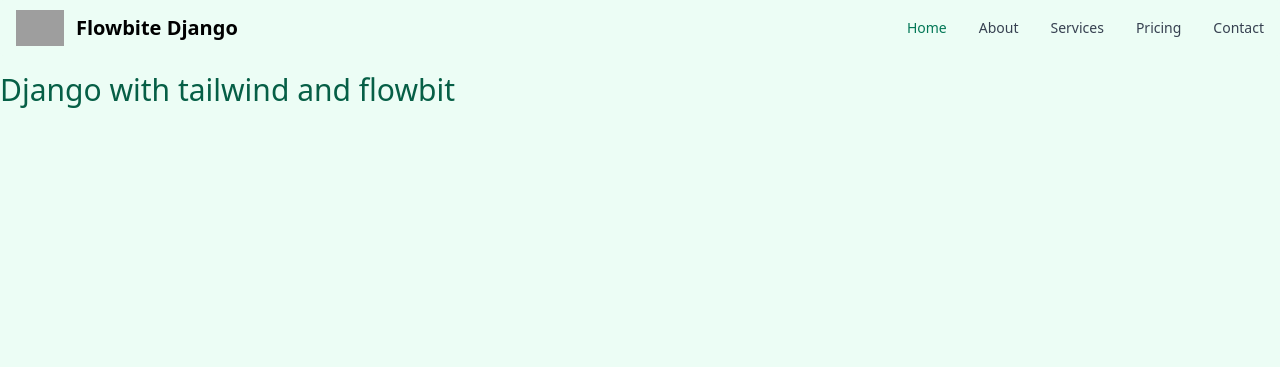
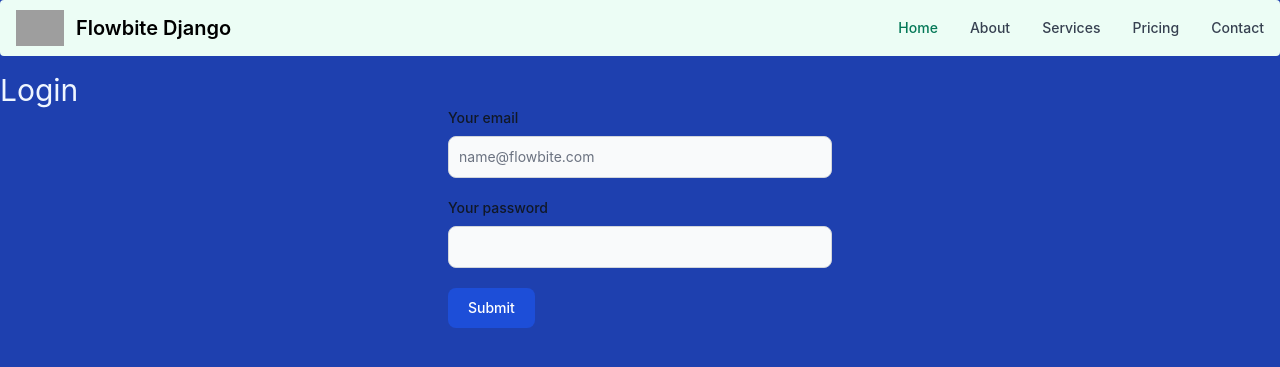
Before and after one commit to Nobody12here/DjangoChat, a Django app: page /account/ in a window 1280 px wide. Shown: the top 367 px of the page. Run offline with Django 4.2, Linux system fonts and the light colour scheme; some libraries are stand-ins or nearby versions; grey boxes are pictures that could not be loaded.

Commit message:
refactor: enhance login form and authentication logic

```diff
--- a/account/templates/account/login.html
+++ b/account/templates/account/login.html
@@ -1,5 +1,25 @@
 {% extends "_base.html" %}
 
 {% block content %}
-<h1 class="text-3xl text-green-800">Django with tailwind and flowbit </h1>
+<h1 class="text-3xl text-primary-50">Login </h1>
+
+<form action="{% url 'login' %}" class="max-w-sm mx-auto" method="post">
+    {% csrf_token %}
+    <div class="mb-5">
+        <label for="email" class="block mb-2 text-sm font-medium text-gray-900 dark:text-white">Your email</label>
+        <input type="email" id="email" name="email"
+            class="bg-gray-50 border border-gray-300 text-gray-900 text-sm rounded-lg focus:ring-blue-500 focus:border-blue-500 block w-full p-2.5 dark:bg-gray-700 dark:border-gray-600 dark:placeholder-gray-400 dark:text-white dark:focus:ring-blue-500 dark:focus:border-blue-500"
+            placeholder="name@flowbite.com" required />
+    </div>
+    <div class="mb-5">
+        <label for="password" class="block mb-2 text-sm font-medium text-gray-900 dark:text-white">Your password</label>
+        <input type="password" id="password" name="password"
+            class="bg-gray-50 border border-gray-300 text-gray-900 text-sm rounded-lg focus:ring-blue-500 focus:border-blue-500 block w-full p-2.5 dark:bg-gray-700 dark:border-gray-600 dark:placeholder-gray-400 dark:text-white dark:focus:ring-blue-500 dark:focus:border-blue-500"
+            required />
+    </div>
+
+    <button type="submit"
+        class="text-white bg-blue-700 hover:bg-blue-800 focus:ring-4 focus:outline-none focus:ring-blue-300 font-medium rounded-lg text-sm w-full sm:w-auto px-5 py-2.5 text-center dark:bg-blue-600 dark:hover:bg-blue-700 dark:focus:ring-blue-800">Submit</button>
+</form>
+
 {% endblock content %}
--- a/account/views.py
+++ b/account/views.py
@@ -1,5 +1,14 @@
-from django.shortcuts import render
+from django.shortcuts import render,redirect
+from django.http import HttpRequest
+from django.contrib.auth import authenticate
 
-
-def login(request):
-    return render(request, "account/login.html")
+def login(request:HttpRequest):
+    if request.method == "POST":
+        email = request.POST.get("email")
+        password =  request.POST.get("password")
+        user = authenticate(email="test@gmail.com",password="test123")
+        print(email,password)
+        print(user)
+        return render(request, "account/login.html")
+    else:
+        return render(request, "account/login.html")
--- a/static/src/output.css
+++ b/static/src/output.css
@@ -3,10 +3,8 @@
 @layer theme, base, components, utilities;
 @layer theme {
   :root, :host {
-    --font-sans: ui-sans-serif, system-ui, sans-serif, "Apple Color Emoji",
-      "Segoe UI Emoji", "Segoe UI Symbol", "Noto Color Emoji";
-    --font-mono: ui-monospace, SFMono-Regular, Menlo, Monaco, Consolas, "Liberation Mono",
-      "Courier New", monospace;
+    --font-sans: 'Inter', 'ui-sans-serif', 'system-ui', '-apple-system', 'system-ui', 'Segoe UI', 'Roboto', 'Helvetica Neue', 'Arial', 'Noto Sans', 'sans-serif', 'Apple Color Emoji', 'Segoe UI Emoji', 'Segoe UI Symbol', 'Noto Color Emoji';
+    --font-mono: 'ui-monospace', 'SFMono-Regular', 'Menlo', 'Monaco', 'Consolas', 'Liberation Mono', 'Courier New', 'monospace';
     --color-red-50: #FEF2F2;
     --color-red-100: #FEE2E2;
     --color-red-200: #FECACA;
@@ -193,6 +191,13 @@
     --default-transition-timing-function: cubic-bezier(0.4, 0, 0.2, 1);
     --default-font-family: var(--font-sans);
     --default-mono-font-family: var(--font-mono);
+    --color-primary-50: #eff6ff;
+    --color-primary-300: #93c5fd;
+    --color-primary-500: #3b82f6;
+    --color-primary-600: #2563eb;
+    --color-primary-700: #1d4ed8;
+    --color-primary-800: #1e40af;
+    --color-primary-900: #1e3a8a;
   }
 }
 @layer base {
@@ -1339,6 +1347,9 @@
   .mb-2 {
     margin-bottom: calc(var(--spacing) * 2);
   }
+  .mb-5 {
+    margin-bottom: calc(var(--spacing) * 5);
+  }
   .apexcharts-xaxistooltip {
     .apexcharts-canvas & {
       color: var(--color-gray-500) !important;
@@ -1536,6 +1547,9 @@
   .max-w-2xl {
     max-width: var(--container-2xl);
   }
+  .max-w-sm {
+    max-width: var(--container-sm);
+  }
   .datatable-input {
     .datatable-wrapper .datatable-search & {
       color: var(--color-gray-900);
@@ -1931,8 +1951,14 @@
       background-color: var(--color-gray-700);
     }
   }
+  .\!bg-primary-700 {
+    background-color: var(--color-primary-700) !important;
+  }
   .bg-blue-700 {
     background-color: var(--color-blue-700);
+  }
+  .bg-gray-50 {
+    background-color: var(--color-gray-50);
   }
   .bg-gray-100 {
     background-color: var(--color-gray-100);
@@ -1954,6 +1980,21 @@
   }
   .bg-green-700 {
     background-color: var(--color-green-700);
+  }
+  .bg-primary-500 {
+    background-color: var(--color-primary-500);
+  }
+  .bg-primary-600 {
+    background-color: var(--color-primary-600);
+  }
+  .bg-primary-700 {
+    background-color: var(--color-primary-700);
+  }
+  .bg-primary-800 {
+    background-color: var(--color-primary-800);
+  }
+  .bg-primary-900 {
+    background-color: var(--color-primary-900);
   }
   .bg-transparent {
     background-color: transparent;
@@ -2265,11 +2306,17 @@
   .text-green-800 {
     color: var(--color-green-800);
   }
+  .text-primary-50 {
+    color: var(--color-primary-50);
+  }
   .text-white {
     color: var(--color-white);
   }
   .uppercase {
     text-transform: uppercase;
+  }
+  .underline {
+    text-decoration-line: underline;
   }
   .opacity-0 {
     opacity: 0%;
@@ -2387,21 +2441,42 @@
       z-index: 10;
     }
   }
+  .focus\:border-blue-500 {
+    &:focus {
+      border-color: var(--color-blue-500);
+    }
+  }
   .focus\:ring-2 {
     &:focus {
       --tw-ring-shadow: var(--tw-ring-inset,) 0 0 0 calc(2px + var(--tw-ring-offset-width)) var(--tw-ring-color, currentcolor);
       box-shadow: var(--tw-inset-shadow), var(--tw-inset-ring-shadow), var(--tw-ring-offset-shadow), var(--tw-ring-shadow), var(--tw-shadow);
     }
   }
+  .focus\:ring-3 {
+    &:focus {
+      --tw-ring-shadow: var(--tw-ring-inset,) 0 0 0 calc(3px + var(--tw-ring-offset-width)) var(--tw-ring-color, currentcolor);
+      box-shadow: var(--tw-inset-shadow), var(--tw-inset-ring-shadow), var(--tw-ring-offset-shadow), var(--tw-ring-shadow), var(--tw-shadow);
+    }
+  }
   .focus\:ring-4 {
     &:focus {
       --tw-ring-shadow: var(--tw-ring-inset,) 0 0 0 calc(4px + var(--tw-ring-offset-width)) var(--tw-ring-color, currentcolor);
       box-shadow: var(--tw-inset-shadow), var(--tw-inset-ring-shadow), var(--tw-ring-offset-shadow), var(--tw-ring-shadow), var(--tw-shadow);
     }
   }
+  .focus\:\!ring-primary-300 {
+    &:focus {
+      --tw-ring-color: var(--color-primary-300) !important;
+    }
+  }
   .focus\:ring-blue-300 {
     &:focus {
       --tw-ring-color: var(--color-blue-300);
+    }
+  }
+  .focus\:ring-blue-500 {
+    &:focus {
+      --tw-ring-color: var(--color-blue-500);
     }
   }
   .focus\:ring-gray-200 {
@@ -2418,6 +2493,11 @@
   .sm\:h-9 {
     @media (width >= 40rem) {
       height: calc(var(--spacing) * 9);
+    }
+  }
+  .sm\:w-auto {
+    @media (width >= 40rem) {
+      width: auto;
     }
   }
   .sm\:px-4 {
--- a/templates/_base.html
+++ b/templates/_base.html
@@ -13,7 +13,7 @@
     <title>Flowbite app </title>
 </head>
 
-<body class="bg-green-50">
+<body class="bg-primary-800">
 
     <!-- Add this -->
     <nav class="bg-green-50 border-gray-200 px-2 sm:px-4 py-2.5 rounded-sm dark:bg-gray-800">
```
Also changed, not shown: other parts of static/src/output.css (+75 -0 lines), static/src/input.css (+17 -0 lines), db.sqlite3.
